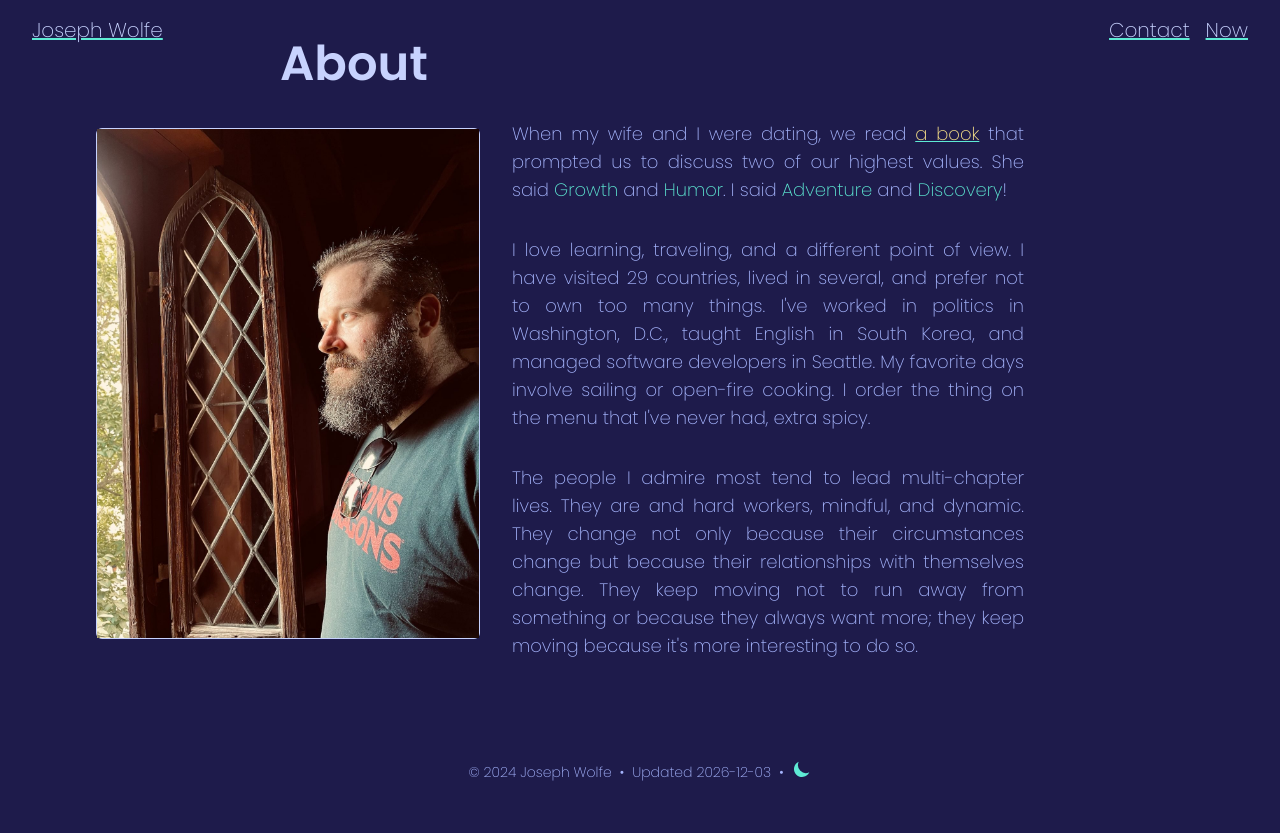
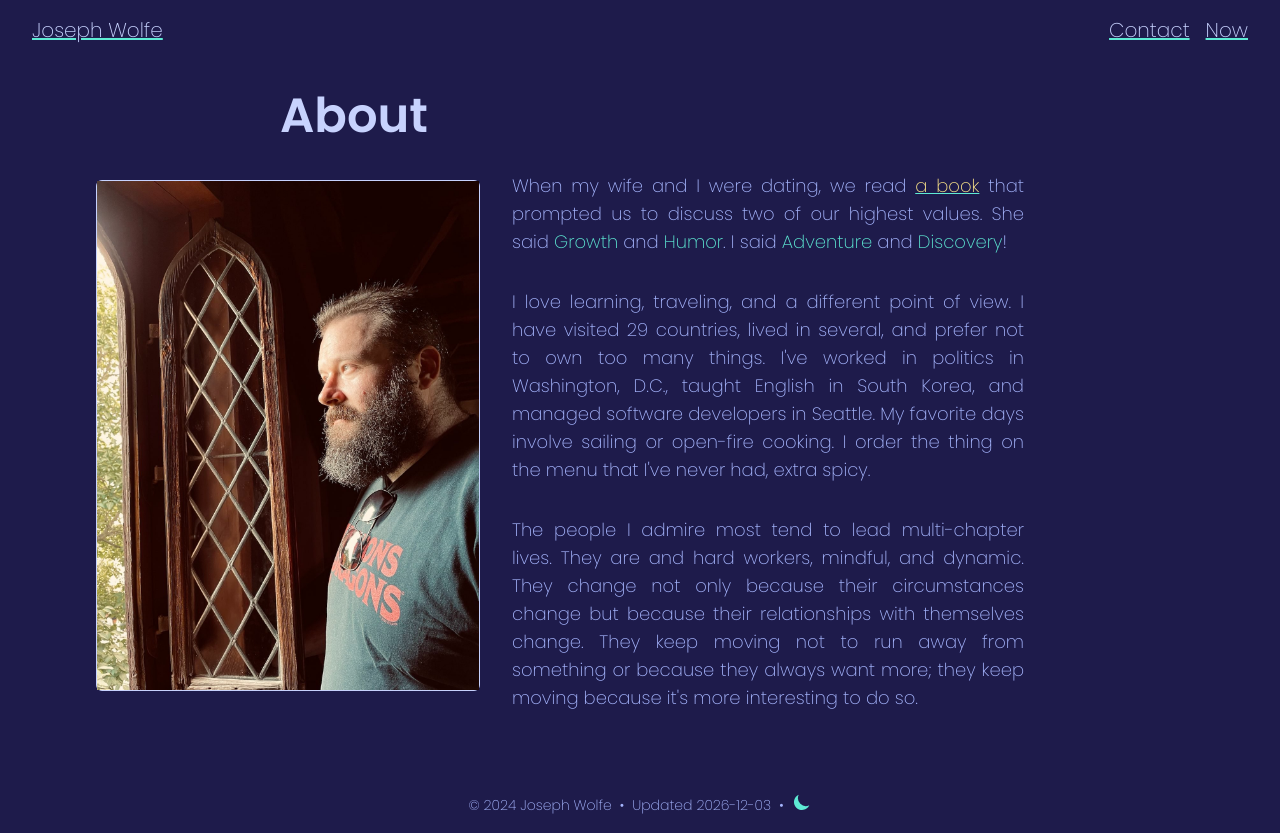
Before and after one commit to CharmedSatyr/personal-website, a Next.js app: page /about in a window 1280 px wide. Before the commit the page ends 800 px from the top, so only its background shows below. Built offline with nearby package versions, Linux system fonts and the light colour scheme.

Commit message:
Remove negative top margin that caused problems

```diff
--- a/app/layout.tsx
+++ b/app/layout.tsx
@@ -58,7 +58,7 @@ const RootLayout = ({ children }: { children: React.ReactNode }) => {
 			<body className={`${poppins.variable} flex h-screen flex-col justify-between font-sans`}>
 				<ThemeProviders>
 					<Header />
-					<main className="m-8 flex justify-center md:-mt-10">{children}</main>
+					<main className="m-8 flex justify-center">{children}</main>
 					<Footer />
 				</ThemeProviders>
 			</body>
```
